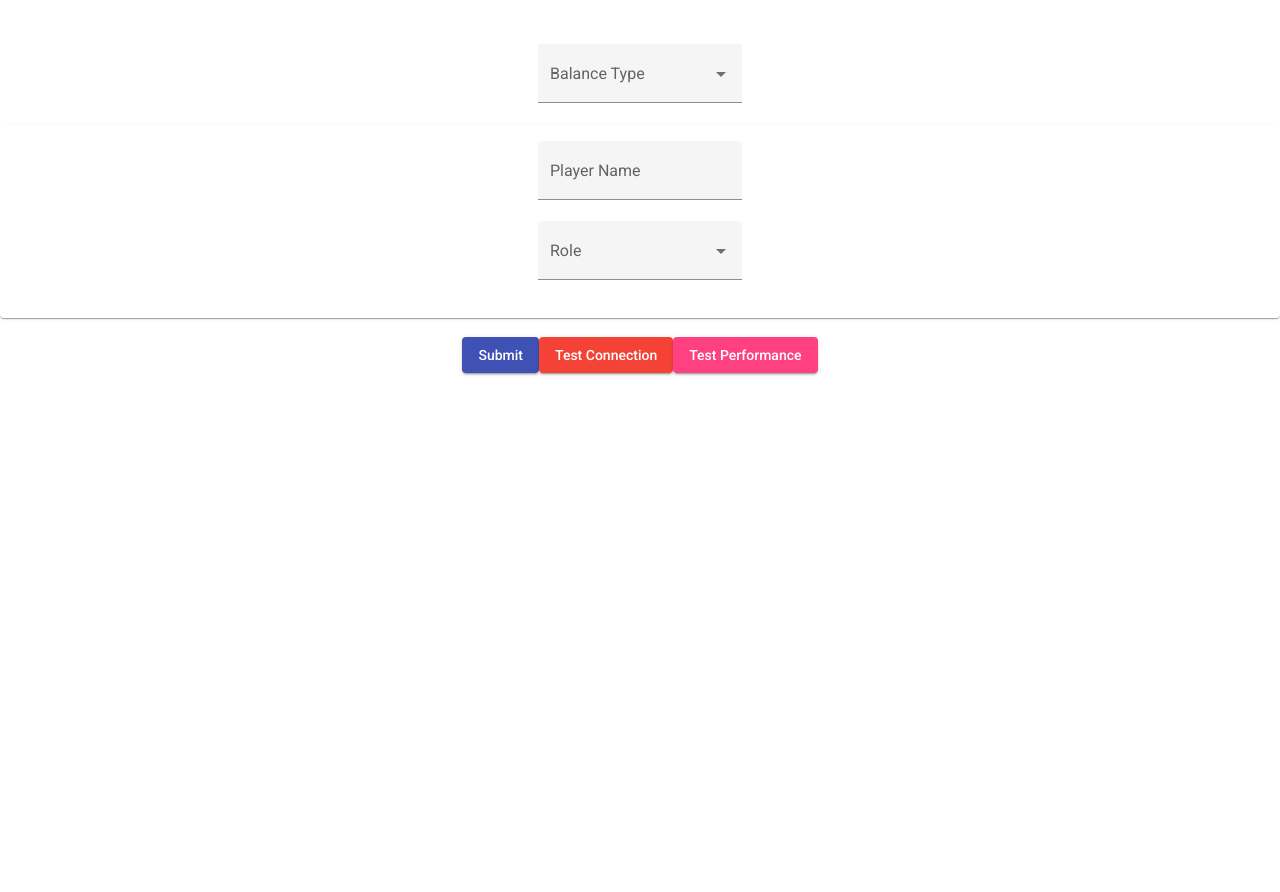
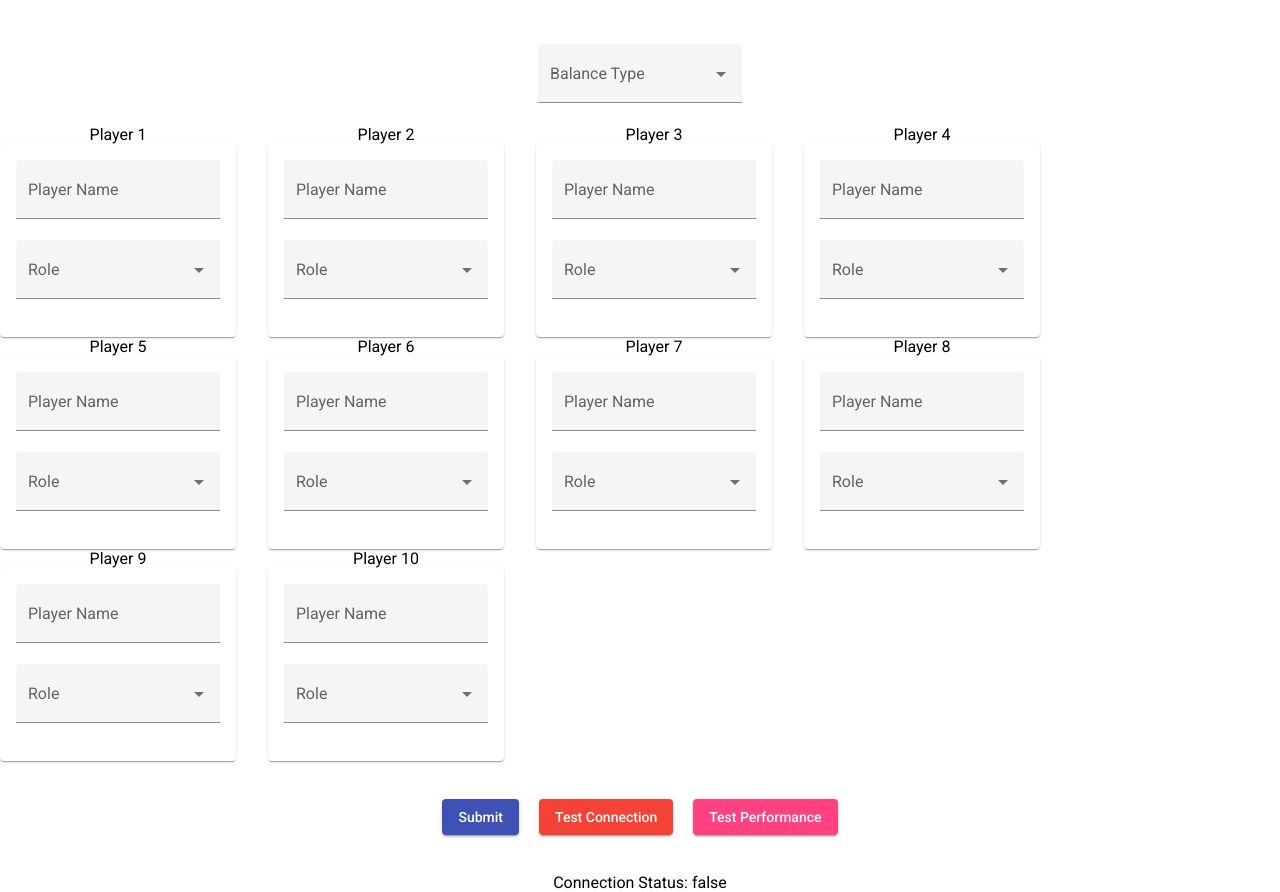
Before and after one commit to kloklee88/miai-website, an Angular app: page / in a window 1280 px wide. Shown: the part 120-1012 px from the top of the page. Before the commit the page ends 800 px from the top, so only its background shows below. Built offline with nearby package versions, Linux system fonts and the light colour scheme; no server answers.

Commit message:
Added some basic formatting

```diff
--- a/src/app/app.module.ts
+++ b/src/app/app.module.ts
@@ -10,7 +10,8 @@ import { HeaderComponent } from './header/header.component';
 import { PlayerListComponent } from './player-list/player-list.component';
 import { PlayerComponent } from './player-list/player/player.component';
 
-import { MaterialModule } from './material/material.module'
+import { MaterialModule } from './material/material.module';
+import { FlexLayoutModule } from '@angular/flex-layout';
 
 @NgModule({
   declarations: [
@@ -26,7 +27,8 @@ import { MaterialModule } from './material/material.module'
     MaterialModule,
     FormsModule,
     ReactiveFormsModule,
-    HttpClientModule
+    HttpClientModule,
+    FlexLayoutModule
   ],
   providers: [],
   bootstrap: [AppComponent]
--- a/src/app/player-list/player-list.component.html
+++ b/src/app/player-list/player-list.component.html
@@ -2,12 +2,23 @@
     <mat-form-field appearance="fill">
         <mat-label>Balance Type</mat-label>
         <mat-select>
-            <mat-option value="option">Random</mat-option>
-            <mat-option value="option">Flash</mat-option>
+            <mat-option value="Random">Random</mat-option>
+            <mat-option value="Flash">Flash</mat-option>
         </mat-select>
     </mat-form-field>
-    <app-player></app-player>
-    <button mat-raised-button color="primary">Submit</button>
-    <button mat-raised-button color="warn" (click)="testConnection()">Test Connection</button>
-    <button mat-raised-button color="accent" (click)="testPerformance(100)">Test Performance</button>
+    <div fxLayout="row wrap" fxLayoutAlign="flex-start" fxLayoutGap="32px">
+        <div *ngFor="let number of [1,2,3,4,5,6,7,8,9,10]" fxFlex="0 1 calc(20% - 32px)">
+            <div>Player {{number}}</div>
+            <app-player></app-player>
+        </div>
+    </div>
+    <br><br>
+    <div fxLayout="row" fxLayoutGap="20px" fxLayoutAlign="center">
+        <button mat-raised-button color="primary">Submit</button>
+        <button mat-raised-button color="warn" (click)="testConnection()">Test Connection</button>
+        <button mat-raised-button color="accent" (click)="testPerformance(100)">Test Performance</button>
+    </div>
+    <br><br>
+    <div *ngIf="!connectionAvailable">Connection Status: {{connectionAvailable}}</div>
+    <div *ngIf="speedInMs != 0">Performance (ms): {{speedInMs}}</div>
 </div>
--- a/src/app/player-list/player-list.component.ts
+++ b/src/app/player-list/player-list.component.ts
@@ -11,16 +11,13 @@ import { Router, ActivatedRoute } from '@angular/router';
 export class PlayerListComponent implements OnInit {
   subscription: Subscription;
   connectionAvailable: Boolean = false;
-  speedInMs: Number;
+  speedInMs: Number = 0;
 
   constructor(private playerService: PlayerService,
     private router: Router,
     private route: ActivatedRoute) { }
 
     ngOnInit() {
-      this.playerService.testConnection().subscribe(response => {
-        console.log(response);
-      });
     }
 
     onNewPlayer() {
--- a/src/app/player-list/player/player.component.html
+++ b/src/app/player-list/player/player.component.html
@@ -1,4 +1,3 @@
-<div class="example-container">
 <mat-card>
     <mat-form-field appearance="fill">
         <mat-label>Player Name</mat-label>
@@ -13,5 +12,3 @@
         </mat-select>
     </mat-form-field>
 </mat-card>
-    <br>
-</div>
```
Lines whose indentation alone changed are shown as unchanged.
